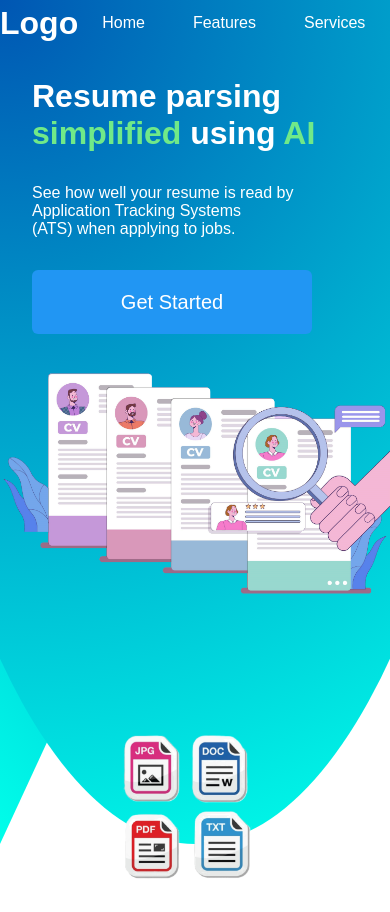
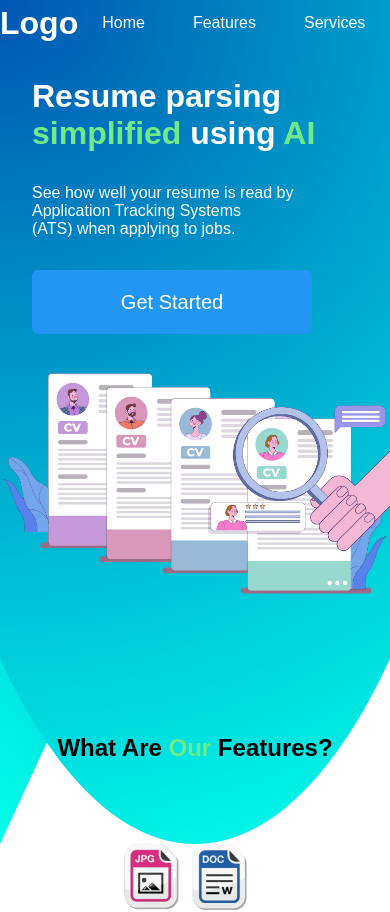
Before and after one commit to B1Th/Resume-Parser-Analyzer, a React (Create React App) app: page / in a window 390 px wide. Shown: the top 912 px of the page. Built offline with nearby package versions, Linux system fonts and the light colour scheme; the HTML template or start-up script is replaced by a standard one.

Commit message:
made some changes to the code

```diff
--- a/src/Services.js
+++ b/src/Services.js
@@ -13,9 +13,12 @@ const Services = () => {
   return (
     <>
       <div className="services">
+        <h1>
+          What Are <span className="gradient-text">Our</span> Features?
+        </h1>
         <div className="services_container">
           <div className="services_container_des" data-aos="fade-right">
-            <img src={fileFormat} />
+            <img src={fileFormat} alt="Pic1" />
             <p>ACCEPTS MULTIPLE FILE FORMATES</p>
           </div>
           <div
@@ -23,7 +26,7 @@ const Services = () => {
             data-aos="fade-right"
             data-aos-delay="300"
           >
-            <img src={resume} />
+            <img src={resume} alt="Pic2" />
             <p>EXTRACTS RESUME DATA</p>
           </div>
           <div
@@ -31,7 +34,7 @@ const Services = () => {
             data-aos="fade-right"
             data-aos-delay="500"
           >
-            <img src={summary} />
+            <img src={summary} alt="Pic3" />
             <p>PROVIDE BRIEF SUMMARY OF RESUME</p>
           </div>
           <div
@@ -39,7 +42,7 @@ const Services = () => {
             data-aos="fade-right"
             data-aos-delay="700"
           >
-            <img src={ranking} />
+            <img src={ranking} alt="Pic4" />
             <p>RANKS RESUME BASED ON MATCHING</p>
           </div>
         </div>
--- a/src/index.css
+++ b/src/index.css
@@ -126,9 +126,14 @@ li a:hover {
 .services {
   margin-top: 10rem;
   display: flex;
+  flex-direction: column;
   justify-content: center;
   align-items: center;
   overflow: hidden;
+}
+.services h1 {
+  font-size: 2.5rem;
+  margin: 2.5rem 0;
 }
 .services_container {
   width: 100%;
@@ -159,6 +164,9 @@ li a:hover {
 @media (max-width: 768px) {
   .services {
     margin-top: 5rem;
+  }
+  .services h1 {
+    font-size: 1.5rem;
   }
   .services_container {
     flex-direction: column;
```
